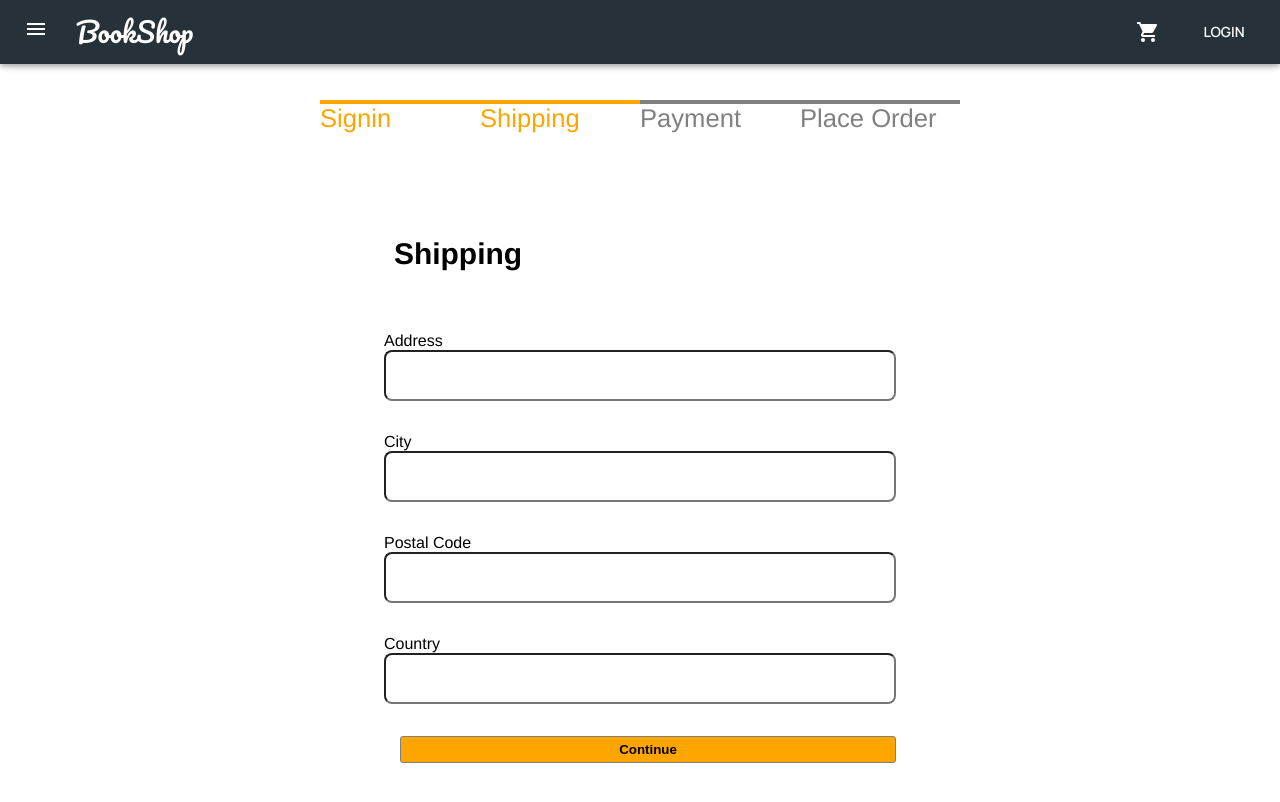
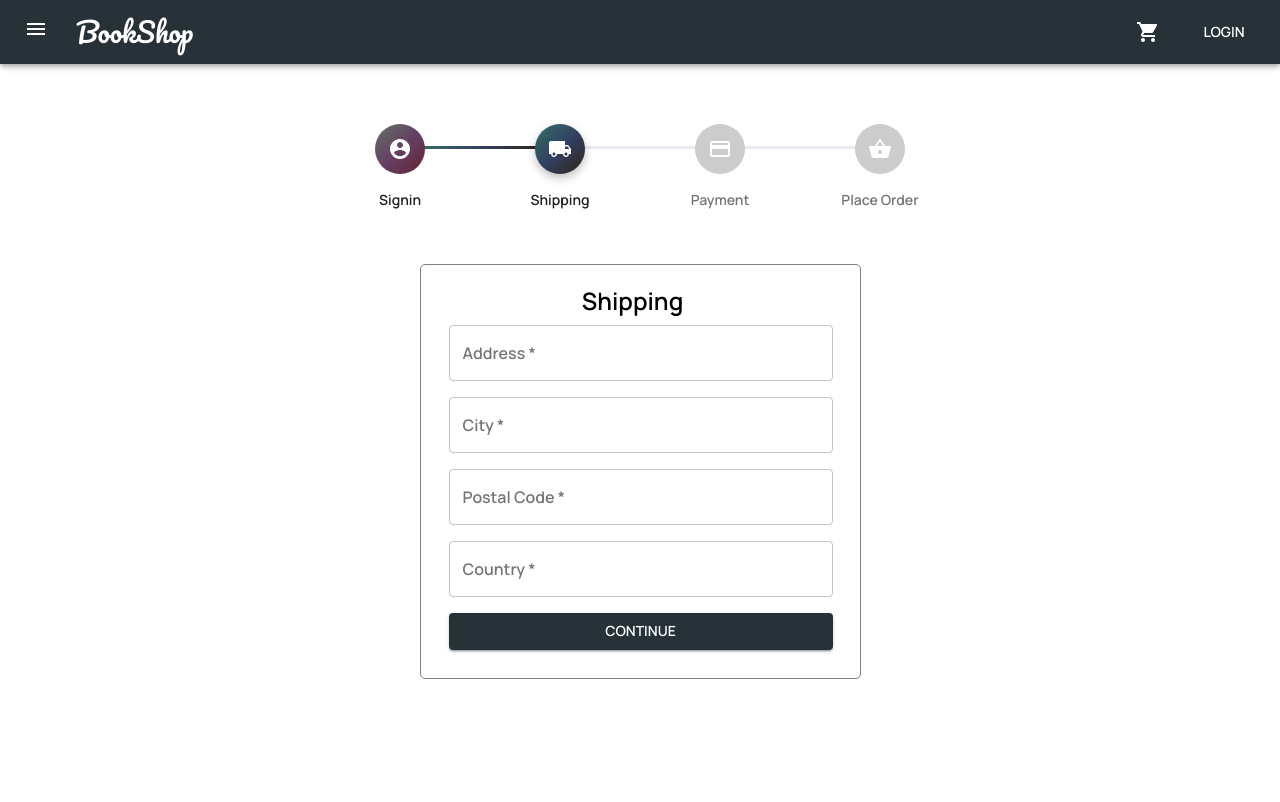
Before and after one commit to henrychu111/BookShop, a React (Create React App) app in the folder frontend/: page /shipping in a window 1280 px wide. Shown: the top 802 px of the page. Built offline with nearby package versions, Linux system fonts and the light colour scheme; a web font is replaced by a local one.

Commit message:
change layout of remaining screen

```diff
--- a/frontend/src/components/BookDetails.js
+++ b/frontend/src/components/BookDetails.js
@@ -4,7 +4,7 @@ import {Link} from 'react-router-dom'
 import { detailsBook } from '../actions/bookActions';
 import Rating from '@material-ui/lab/Rating';
 import Tooltip from '@material-ui/core/Tooltip';
-import { Typography,CircularProgress, Grid, Box, Select, MenuItem, Button } from '@material-ui/core';
+import { Typography,CircularProgress, Grid, Box, Select, MenuItem, Button, InputLabel, FormControl } from '@material-ui/core';
 import { makeStyles } from '@material-ui/core/styles';
 
 function BookDetails(props) {
@@ -28,8 +28,8 @@ function BookDetails(props) {
             {loading ? <CircularProgress className="loading"/> :
               error ? <Typography className='error'>Loading Error</Typography> :
               <Grid className={classes.grid} container spacing={1}>
-                  <Grid item xs={12} sm={6} md={6} lg={4} spacing={1}><img style={{width: "80%"}} src="/images/d1.jpg" alt="book"></img></Grid>
-                  <Grid item xs={12} sm={6} md={6} lg={4} spacing={1}>
+                  <Grid item xs={12} sm={6} md={6} lg={4}><img style={{width: "80%"}} src="/images/d1.jpg" alt="book"></img></Grid>
+                  <Grid item xs={12} sm={6} md={6} lg={4}>
                       <Typography variant="h4" className={classes.title}>{book.name}</Typography>
                       <Typography color="textSecondary" className={classes.author}>
                             {book.author}
@@ -49,19 +49,21 @@ function BookDetails(props) {
                            Description: {book.description}
                         </Typography>
                   </Grid>
-                  <Grid xs={12} sm={6} md={6} lg={4} spacing={1}>
+                  <Grid item xs={12} sm={6} md={6} lg={4}>
                       <Box className={classes.box}>
                           <Typography className={classes.addToCart}>Price: ${book.price}</Typography>
                           <Typography className={classes.addToCart}>Status: {book.countInStock > 0? "In Stock": "Unavailable"}</Typography>
-                          <Typography className={classes.addToCart}>Quantity: <Select
+                          <FormControl className={classes.formControl}>
+                          <InputLabel id="demo-simple-select-label">Quantity</InputLabel><Select
                                 labelId="demo-simple-select-label"
                                 id="demo-simple-select"
                                 value={qty} onChange={(e) => {setQty(e.target.value)}}
+                                className={classes.selectEmpty}
                                 >
                                     {[...Array(book.countInStock).keys()].map(x =>
-                                    <MenuItem value = {x+1}>{x+1}</MenuItem>)}
-                                </Select></Typography>
-                            <Button disabled={book.countInStock == 0}
+                                    <MenuItem key={x+1} value = {x+1}>{x+1}</MenuItem>)}
+                                </Select></FormControl>
+                            <Button disabled={book.countInStock === 0}
                                 className={classes.addToCartBtn} variant="contained"
                                 color="primary"
                                 onClick={handleAddToCart}>Add To Cart</Button>
@@ -90,10 +92,8 @@ const useStyles = makeStyles((theme) => ({
         border: "1px solid grey",
         minWidth: "250px",
         width: "30%",
-        margin: "auto",
         borderRadius: "5px",
         padding: "20px 35px 20px 20px",
-        marginTop: "30px",
         backgroundColor: "#F5F5F5"
     },
     addToCart: {
@@ -101,7 +101,14 @@ const useStyles = makeStyles((theme) => ({
     },
     addToCartBtn: {
         marginTop: "20px"
-    }
+    },
+    formControl: {
+        margin: theme.spacing(1),
+        minWidth: 120,
+      },
+      selectEmpty: {
+        marginTop: theme.spacing(2),
+      },
   }));
 
 export default BookDetails;
--- a/frontend/src/components/BooksManagement.js
+++ b/frontend/src/components/BooksManagement.js
@@ -67,7 +67,7 @@ function BooksManagement(props) {
       <>
         <Container style={{paddingBottom: "20px"}}>
           {modalVisible ? <Box className={classes.box} m={1}>
-          <Typography variant="h5" align="center" className = {classes.signInHeader}>
+          <Typography variant="h5" align="center">
                   {id? "Update Book" :" Create Book"}
                 </Typography>
                 {loading && <CircularProgress className="loading"/>}
--- a/frontend/src/components/Home.js
+++ b/frontend/src/components/Home.js
@@ -22,7 +22,7 @@ function Home (props) {
         <>
             {loading ? <CircularProgress className="loading"/>:
                 error ? <Typography className="error">Failed to load Products</Typography>:
-                <Grid className={classes.grid} container spacing={1}>{books.map(book => <Grid item xs={12} sm={6} md={4} lg={3}><Card className={classes.root}>
+                <Grid className={classes.grid} container spacing={1}>{books.map(book => <Grid key={book._id} item xs={12} sm={6} md={4} lg={3}><Card className={classes.root}>
                     <Link to={'/book/' + book._id}><CardMedia
                     className={classes.media}
                     image="/images/d1.jpg"
--- a/frontend/src/components/Payment.js
+++ b/frontend/src/components/Payment.js
@@ -1,3 +1,4 @@
+import { Box, Typography, makeStyles, Button, Radio, FormControlLabel } from '@material-ui/core';
 import React, {useEffect, useState} from 'react';
 import { useDispatch, useSelector } from 'react-redux';
 import {Link} from 'react-router-dom'
@@ -7,6 +8,8 @@ import Checkout from '../shippingComponents/Checkout';
 function Payment(props) {
     const [payment, setPayment] = useState('');
     const dispatch = useDispatch();
+    const [activeStep, setActiveStep] = useState(2)
+    const classes = useStyles();
 
     const submitHandler =(e) =>{
         e.preventDefault();
@@ -15,31 +18,35 @@ function Payment(props) {
     }
 
     return <div>
-        <Checkout step1 step2 step3></Checkout>
-        <div className = "form">
-        <form onSubmit={submitHandler} >
-            <ul className="form-container">
-                <li>
-                    <h3>Payment</h3>
-                </li>
-                <li>
-                    <div>
-                        <label for ='payment'>
-                            <input className="radio" type ="radio" name ="payment" id ="payment" value='paypal'
-                            onChange ={(e) => setPayment(e.target.value)}/>
-                            <span>Paypal</span>
-                        </label>
-                    </div>
-                </li>
-                <li>
-                    <button type ="submit" className="button primary">Continue</button>
-                </li>
-
-            </ul>
-        </form>
-    </div>
+        <Checkout activeStep={activeStep}></Checkout>
+        <Box className={classes.box} m={1}>
+          <Typography variant="h5" align="center">
+                Payment
+                </Typography>
+              <form className={classes.root} onSubmit={submitHandler}>
+                    <FormControlLabel value="female" control={<Radio value='Paypal' color = "primary" onChange ={(e) => setPayment(e.target.value)}/>} label="Paypal" />
+                    <Button type ="submit" variant="contained" color="primary" fullWidth>Continue</Button>
+          </form></Box>
     </div>
 }
 
+const useStyles = makeStyles((theme) => ({
+    root: {
+      '& > *': {
+        margin: theme.spacing(1)
+      },table: {
+      marginTop: "20px",
+    },
+  },box: {
+    border: "1px solid grey",
+    minWidth: "360px",
+    width: "30%",
+    margin: "auto",
+    borderRadius: "5px",
+    padding: "20px 35px 20px 20px",
+    marginTop: "30px"
+  },
+  }));
+
 
 export default Payment;
--- a/frontend/src/components/PlaceOrder.js
+++ b/frontend/src/components/PlaceOrder.js
@@ -1,4 +1,6 @@
-import React, { useEffect } from 'react'
+import { Container, Grid, Table, TableBody, TableCell, Paper, Box, makeStyles, Button,
+    TableContainer, TableHead, TableRow, Typography } from '@material-ui/core';
+import React, { useEffect, useState } from 'react'
 import { useDispatch, useSelector } from 'react-redux';
 import {Link} from 'react-router-dom';
 import { addToCart, removeFromCart } from '../actions/cartActions';
@@ -7,6 +9,8 @@ import Checkout from '../shippingComponents/Checkout';
 function PlaceOrder(props){
 
     const cart = useSelector(state => state.cart);
+    const [activeStep, setActiveStep] = useState(3)
+    const classes = useStyles();
 
     const {cartItems, shipping, payment} = cart;
     if(!shipping.address){
@@ -16,8 +20,8 @@ function PlaceOrder(props){
     }
 
     const itemsPrice = cartItems.reduce((a,c) => a + c.price*c.qty, 0);
-    const shippingPrice = itemsPrice > 100 ? 0: 10;
-    const taxPrice = 0.12 * itemsPrice;
+    const shippingPrice = (itemsPrice > 100 ? 0: 10);
+    const taxPrice = (0.12 * itemsPrice);
     const totalPrice = itemsPrice + shippingPrice + taxPrice;
 
     const dispatch = useDispatch();
@@ -29,96 +33,98 @@ function PlaceOrder(props){
     useEffect(() => {
     }, []);
 
-    const checkoutHandler = () => {
-        props.history.push("/signin?redirect=shipping")
-    }
-
-    return <div>
-        <Checkout step1 step2 step3 step4></Checkout>
-        <div className="placeorder">
-        <div className="placeorder-info">
-            <div>
-                <h3>
-                    Shipping
-                </h3>
-
-                <div>
-                    {shipping.address}, {shipping.city},
-                    {shipping.postalCode}, {shipping.country}
-                </div>
-                <div>
-                    <h3>Payment</h3>
-                </div>
-                <div>
-                    Payment Method: {cart.payment.payment}
-                </div>
-            </div>
-            <div>
-            <ul className='cart-list-container'>
-                <li>
-                    <h3>
-                        Shopping Cart
-                    </h3>
-                    <div>
-                        Price
-                    </div>
-                </li>
-                {
-                    cartItems.length ===0 ?
-                    <div>
-                        Cart is empty
-                    </div>
-                    :
-                    cartItems.map( item =>
-                        <li><div className="cart-image">
-                            <img src={item.image} alt='book' /></div>
-                            <div className='cart-name'>
-                                <div>
-                                    <Link to={'/book/' + item.book}>
-                                    {item.name}
-                                    </Link>
-                                </div>
-                                <div style={{marginTop: "10px"}}>
-                                    Quantity: {item.qty}
-                                </div>
-                            </div>
-                            <div className="cart-price">
-                                ${item.price}
-                            </div></li>
-                        )
-                }
-            </ul>
-        </div>
-
-        </div>
-        <div className='placeorder-action'>
-            <ul>
-                <li>
-                    <button className='button-primary' onClick={placeOrderHandler} > Place Order</button>
-                </li>
-                <li>
-                    <h3>Order Summary</h3>
-                </li>
-                <li>
-                    <div>Items</div>
-                    <div>${itemsPrice}</div>
-                </li>
-                <li>
-                    <div>Shipping</div>
-                    <div>${shippingPrice}</div>
-                </li>
-                <li>
-                    <div>Tax</div>
-                    <div>${taxPrice}</div>
-                </li>
-                <li>
-                    <div>Total </div>
-                    <div>${totalPrice}</div>
-                </li>
-            </ul>
-        </div>
-    </div>
-    </div>
+    return <>
+        <Checkout activeStep={activeStep}></Checkout>
+        <Container>
+                <Grid container spacing={2}>
+                    <Grid item sm={8}>
+                    <Typography style={{margin: "20px 0px 20px"}} variant="h4">Shipping</Typography>
+                    <Typography> {shipping.address}, {shipping.city},
+                        {shipping.postalCode}, {shipping.country}</Typography>
+                    <Typography style={{margin: "20px 0px 20px"}} variant="h4">Shopping Cart</Typography>
+                        {cartItems.length === 0 ? <Typography>Cart is Empty</Typography> :
+                            <TableContainer className={classes.table} component={Paper}>
+                                <Table aria-label="simple table">
+                                <TableHead>
+                                    <TableRow>
+                                        <TableCell></TableCell>
+                                        <TableCell></TableCell>
+                                        <TableCell></TableCell>
+                                        <TableCell align="right">Price</TableCell>
+                                    </TableRow>
+                                </TableHead>
+                                <TableBody>
+                                    {cartItems.map((item) => (
+                                    <TableRow key={item.book}>
+                                        <TableCell className={classes.cell} component="th" scope="row">
+                                            <img style={{width: "50px"}} src="/images/d1.jpg"></img>
+                                        </TableCell>
+                                        <TableCell className={classes.cell}><Link to={'/book/' + item.book}>{item.name}</Link></TableCell>
+                                        <TableCell className={classes.cell}>
+                                        <Typography className={classes.addToCart}>Quantity: {item.qty}</Typography>
+                                        </TableCell>
+                                        <TableCell className={classes.cell} align="right">
+                                            <Typography>$ {item.price}</Typography>
+                                        </TableCell>
+                                    </TableRow>
+                                    ))}
+                                </TableBody>
+                                </Table>
+                            </TableContainer>}
+                    </Grid>
+                    <Grid item sm={4}>
+                    <Typography style={{margin: "20px 50px 20px"}} variant="h4">Payment</Typography>
+                    <Typography style={{margin: "20px 50px 20px"}}>{cart.payment}</Typography>
+                    <Box className={classes.box}>
+                        <Typography variant="h5">
+                            Order Summary
+                        </Typography>
+                        <Typography variant="h6">
+                            Items <span style={{float: "right"}}>${itemsPrice.toFixed(2)}</span>
+                        </Typography>
+                        <Typography variant="h6">
+                            Shipping <span style={{float: "right"}}>${shippingPrice.toFixed(2)}</span>
+                        </Typography>
+                        <Typography variant="h6">
+                            Tax <span style={{float: "right"}}>${taxPrice.toFixed(2)}</span>
+                        </Typography>
+                        <Typography variant="h6">
+                            Total <span style={{float: "right"}}>${totalPrice.toFixed(2)}</span>
+                        </Typography>
+                    <Button style={{marginTop: "20px"}} onClick={placeOrderHandler} variant="contained" color="primary" disabled= {cartItems.length === 0}>
+                        Place Order
+                    </Button>
+                      </Box>
+                    </Grid>
+                </Grid>
+            </Container>
+    </>
 }
 
+const useStyles = makeStyles((theme) => ({
+    root: {
+      '& > *': {
+        margin: theme.spacing(1)
+      },table: {
+      marginTop: "20px",
+    },
+  },
+  table: {
+    marginTop: "20px",
+  },
+  cell: {
+      background: "white"
+  },
+    box: {
+        border: "1px solid grey",
+        minWidth: "350px",
+        width: "30%",
+        margin: "50px",
+        borderRadius: "5px",
+        padding: "20px 35px 20px 20px",
+        marginTop: "30px",
+        backgroundColor: "#F5F5F5"
+    }
+  }));
+
 export default PlaceOrder;
--- a/frontend/src/components/Register.js
+++ b/frontend/src/components/Register.js
@@ -17,7 +17,6 @@ function Register(props) {
     const dispatch = useDispatch();
     const redirect = props.location.search?props.location.search.split('=')[1]: '/';
     const classes = useStyles();
-    console.log(userInfo);
     useEffect(() => {
         if(userInfo){
             props.history.push(redirect)
@@ -50,8 +49,7 @@ function Register(props) {
                     <TextField id="rePassword" type="password" label="Re-enter Password" variant="outlined" fullWidth
                             onChange ={(e) => setRePassword(e.target.value)} required/>
                     <Button type ="submit" variant="contained" color="primary" fullWidth>Register</Button>
-                    <Typography className = {classes.newTo}>
-                    <hr/>
+                    <hr/><Typography className = {classes.newTo}>
                     Already have an account?
                     </Typography>
                     <Link to={redirect === '/'? 'signin': 'signin?redirect=' + redirect}>
--- a/frontend/src/components/Shipping.js
+++ b/frontend/src/components/Shipping.js
@@ -1,3 +1,4 @@
+import { TextField, Box, Typography, makeStyles, Button } from '@material-ui/core';
 import React, {useEffect, useState} from 'react';
 import { useDispatch, useSelector } from 'react-redux';
 import {Link} from 'react-router-dom'
@@ -9,7 +10,9 @@ function Shipping(props) {
     const [city, setCity] = useState('');
     const [postalCode, setPostalCode] = useState('')
     const [country, setCountry] = useState('')
+    const [activeStep, setActiveStep] = useState(1)
     const dispatch = useDispatch();
+    const classes = useStyles();
 
     const submitHandler =(e) =>{
         e.preventDefault();
@@ -17,50 +20,42 @@ function Shipping(props) {
         props.history.push('/payment');
     }
 
-    return <div>
-        <Checkout step1 step2></Checkout>
-        <div className = "form">
-        <form onSubmit={submitHandler} >
-            <ul className="form-container">
-                <li>
-                    <h3>Shipping</h3>
-                </li>
-                <li>
-                    <label htmlFor="address">
-                        Address
-                    </label>
-                    <input type ="text" name ="address" id ="address" onChange ={(e) => setAddress(e.target.value)}>
-                    </input>
-                </li>
-                <li>
-                    <label htmlFor="city">
-                        City
-                    </label>
-                    <input type ="text" name ="city" id ="city" onChange ={(e) => setCity(e.target.value)}>
-                    </input>
-                </li>
-                <li>
-                    <label htmlFor="postalCode">
-                        Postal Code
-                    </label>
-                    <input type ="text" name ="postalCode" id ="postalCode" onChange ={(e) => setPostalCode(e.target.value)}>
-                    </input>
-                </li>
-                <li>
-                    <label htmlFor="country">
-                        Country
-                    </label>
-                    <input type ="text" name ="country" id ="country" onChange ={(e) => setCountry(e.target.value)}>
-                    </input>
-                </li>
-                <li>
-                    <button type ="submit" className="button primary">Continue</button>
-                </li>
-
-            </ul>
-        </form>
-    </div>
-    </div>
+    return <>
+        <Checkout activeStep={activeStep}></Checkout>
+        <Box className={classes.box} m={1}>
+          <Typography variant="h5" align="center">
+                Shipping
+                </Typography>
+              <form className={classes.root} onSubmit={submitHandler}>
+                    <TextField id="address" label="Address" variant="outlined" required
+                            onChange = {(e) => setAddress(e.target.value)} fullWidth/>
+                    <TextField id="city" label="City" variant="outlined" required
+                            onChange = {(e) => setCity(e.target.value)} fullWidth/>
+                    <TextField id="postalcode" label="Postal Code" variant="outlined" required
+                            onChange = {(e) => setPostalCode(e.target.value)} fullWidth/>
+                    <TextField id="country" label="Country" variant="outlined" required
+                            onChange = {(e) => setCountry(e.target.value)} fullWidth/>
+                    <Button type ="submit" variant="contained" color="primary" fullWidth>Continue</Button>
+          </form></Box>
+    </>
 }
 
+const useStyles = makeStyles((theme) => ({
+    root: {
+      '& > *': {
+        margin: theme.spacing(1)
+      },table: {
+      marginTop: "20px",
+    },
+  },box: {
+    border: "1px solid grey",
+    minWidth: "360px",
+    width: "30%",
+    margin: "auto",
+    borderRadius: "5px",
+    padding: "20px 35px 20px 20px",
+    marginTop: "30px"
+  },
+  }));
+
 export default Shipping;
--- a/frontend/src/components/Signin.js
+++ b/frontend/src/components/Signin.js
@@ -43,8 +43,7 @@ function Signin(props) {
                     <TextField id="password" label="Password" variant="outlined" fullWidth type="password"
                             onChange ={(e) => setPassword(e.target.value)} required/>
                     <Button type ="submit" variant="contained" color="primary" fullWidth>Sign in</Button>
-                    <Typography className = {classes.newTo}>
-                    <hr/>
+                    <hr/><Typography className = {classes.newTo}>
                     New to BookShop?
                     </Typography>
                     <Link to={redirect === '/'? 'register': 'register?redirect=' + redirect}>
--- a/frontend/src/shippingComponents/Checkout.js
+++ b/frontend/src/shippingComponents/Checkout.js
@@ -1,13 +1,90 @@
+import { makeStyles, withStyles, Step, StepLabel, Stepper, StepConnector } from '@material-ui/core';
 import React from 'react';
+import clsx from 'clsx';
+import { AccountCircle, LocalShipping, Payment, ShoppingBasket } from '@material-ui/icons'
 
 function Checkout(props) {
-    return <div className='checkout'>
-        <div className={props.step1 ? 'active' : ''}>Signin</div>
-        <div className={props.step2 ? 'active' : ''}>Shipping</div>
-        <div className={props.step3 ? 'active' : ''}>Payment</div>
-        <div className={props.step4 ? 'active' : ''}>Place Order</div>
-
-    </div>
+    const steps = ["Signin", "Shipping", "Payment", "Place Order"]
+    const {activeStep} = props
+    return (
+        <Stepper style={{width: "50%", margin: "auto"}} alternativeLabel activeStep={activeStep} connector={<ColorlibConnector />}>
+        {steps.map((label) => (
+          <Step key={label}>
+            <StepLabel StepIconComponent={ColorlibStepIcon}>{label}</StepLabel>
+          </Step>
+        ))}
+      </Stepper>
+    )
 }
 
+const ColorlibConnector = withStyles({
+    alternativeLabel: {
+      top: 22,
+    },
+    active: {
+      '& $line': {
+        backgroundImage:
+        'linear-gradient( 136deg, rgb(50,113,100) 0%, rgb(50,64,100) 50%, rgb(50,35,20) 100%)',
+      },
+    },
+    completed: {
+      '& $line': {
+        backgroundImage:
+        'linear-gradient( 136deg, rgb(100,113,100) 0%, rgb(100,64,100) 50%, rgb(100,35,50) 100%)',
+      },
+    },
+    line: {
+      height: 3,
+      border: 0,
+      backgroundColor: '#eaeaf0',
+      borderRadius: 1,
+    },
+  })(StepConnector);
+
+  const useColorlibStepIconStyles = makeStyles({
+    root: {
+      backgroundColor: '#ccc',
+      zIndex: 1,
+      color: '#fff',
+      width: 50,
+      height: 50,
+      display: 'flex',
+      borderRadius: '50%',
+      justifyContent: 'center',
+      alignItems: 'center',
+    },
+    active: {
+      backgroundImage:
+        'linear-gradient( 136deg, rgb(50,113,100) 0%, rgb(50,64,100) 50%, rgb(50,35,20) 100%)',
+      boxShadow: '0 4px 10px 0 rgba(0,0,0,.25)',
+    },
+    completed: {
+      backgroundImage:
+        'linear-gradient( 136deg, rgb(100,113,100) 0%, rgb(100,64,100) 50%, rgb(100,35,50) 100%)',
+    },
+  });
+
+  function ColorlibStepIcon(props) {
+    const classes = useColorlibStepIconStyles();
+    const { active, completed } = props;
+
+    const icons = {
+      1: <AccountCircle />,
+      2: <LocalShipping />,
+      3: <Payment />,
+      4: <ShoppingBasket />
+    };
+
+    return (
+      <div
+        className={clsx(classes.root, {
+          [classes.active]: active,
+          [classes.completed]: completed,
+        })}
+      >
+        {icons[String(props.icon)]}
+      </div>
+    );
+  }
+
 export default Checkout;
```
Also changed, not shown: frontend/src/components/Cart.js (+8 -77 lines), 1 other file (tests, documents, lock files or other folders).
